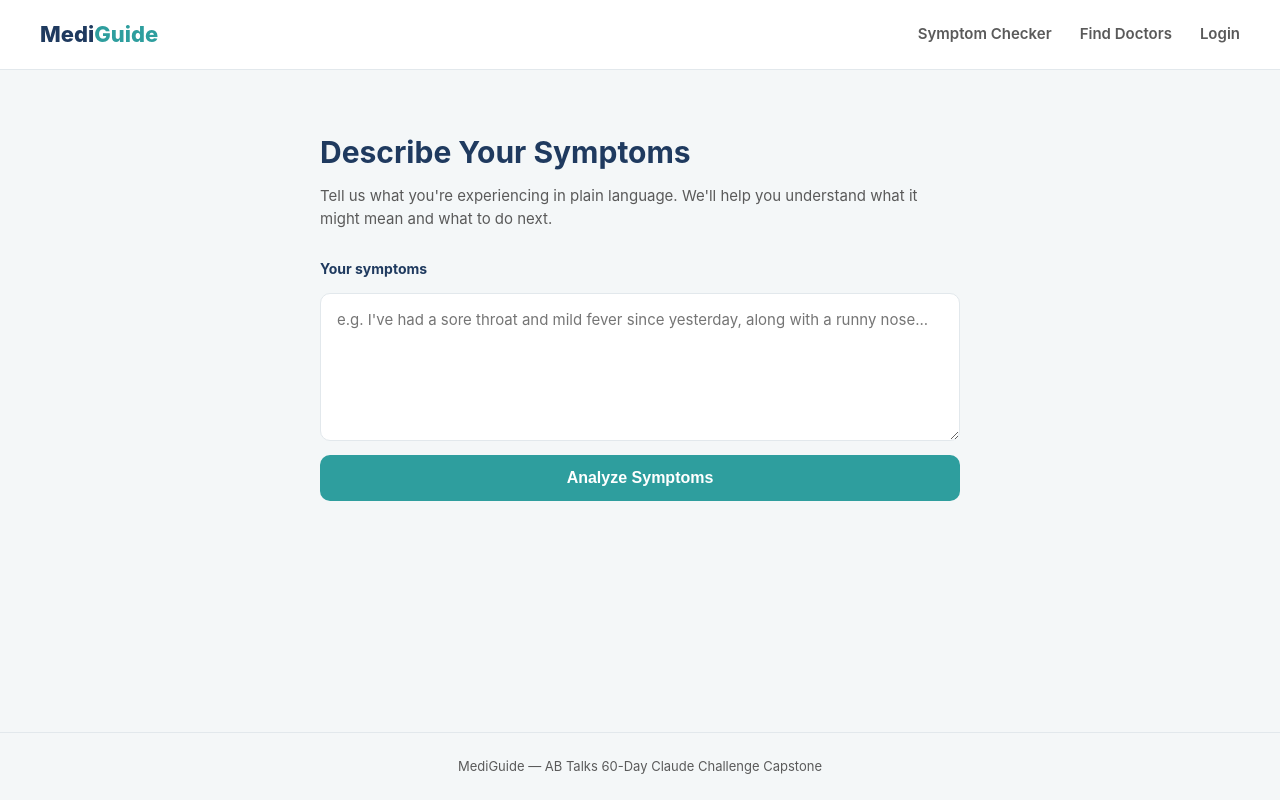
After one commit to tarunur80-hue/MediGuide, a Flask app: page /symptom-checker in a window 1280 px wide. The commit adds this page. Run offline with Flask 3, Linux system fonts and the light colour scheme.

Commit message:
Day 4: AI symptom checker (placeholder mode) - routes, service, UI, docs

```diff
--- a/app.py
+++ b/app.py
@@ -7,60 +7,40 @@
 #   2. Loads secret configuration (API keys, secret key) from the .env file
 #   3. Connects our SQLite database
 #   4. Sets up Flask-Login (so we can log users in/out later)
-#   5. Defines our first route: the homepage ("/")
+#   5. Defines our routes: homepage ("/") and symptom checker ("/symptom-checker")
 #
-# Today (Day 3), the homepage just proves everything is wired together
-# correctly -- this is our "Hello World." Authentication routes (signup/login)
-# are scaffolded today too, but the actual signup/login PAGES come in Day 3's
-# second half / early Day 4 depending on how far we get.
+# DAY 4 UPDATE: Added the AI Symptom Checker feature (GET shows the form,
+# POST analyzes the submitted symptoms and shows results). The AI logic
+# itself lives in services/ai_service.py -- this file just wires the route
+# to that function and handles validation/errors.
 
 import os
-from flask import Flask, render_template
+from flask import Flask, render_template, request, flash, redirect, url_for
 from flask_login import LoginManager
 from dotenv import load_dotenv
 
 from extensions import db
 from models.user import User
+from services.ai_service import analyze_symptoms
 
-# Load variables from the .env file (like ANTHROPIC_API_KEY, SECRET_KEY)
-# into the environment, so os.environ.get(...) can find them.
 load_dotenv()
 
 
 def create_app():
-    """
-    This is called an "app factory" pattern. Instead of creating the Flask
-    app directly at the top of the file, we wrap it in a function. This is
-    a Flask best practice -- it makes testing and configuration easier later,
-    without changing how we run the app today.
-    """
     app = Flask(__name__)
 
-    # SECRET_KEY is used by Flask to securely sign session cookies (so users
-    # stay logged in). It must be a random, secret string -- never hardcoded
-    # in real code, which is why we load it from .env.
     app.config["SECRET_KEY"] = os.environ.get("SECRET_KEY", "dev-only-fallback-key")
+    app.config["SQLALCHEMY_DATABASE_URI"] = "sqlite:///mediguide.db"
+    app.config["SQLALCHEMY_TRACK_MODIFICATIONS"] = False
 
-    # This tells SQLAlchemy where our database file lives. "sqlite:///" means
-    # a local file-based database named mediguide.db in our project folder.
-    app.config["SQLALCHEMY_DATABASE_URI"] = "sqlite:///mediguide.db"
-    app.config["SQLALCHEMY_TRACK_MODIFICATIONS"] = False  # turns off an unneeded feature that just uses extra memory
-
-    # Connect our shared "db" object (from extensions.py) to this specific app.
     db.init_app(app)
 
-    # ----- Flask-Login setup -----
     login_manager = LoginManager()
-    login_manager.login_view = "login"  # if someone tries to access a protected page, send them here (built Day 3/4)
+    login_manager.login_view = "login"
     login_manager.init_app(app)
 
     @login_manager.user_loader
     def load_user(user_id):
-        """
-        Flask-Login calls this automatically on every request to figure out
-        WHO the currently logged-in user is, based on their session cookie.
-        We just look them up in the database by id.
-        """
         return db.session.get(User, int(user_id))
 
     # ----- Routes -----
@@ -68,12 +48,37 @@ def create_app():
     def home():
         return render_template("index.html")
 
+    @app.route("/symptom-checker", methods=["GET", "POST"])
+    def symptom_checker():
+        """
+        GET: show the empty symptom input form.
+        POST: validate the submitted symptoms, run analyze_symptoms(), and
+              render the results page with the structured AI response.
+        """
+        if request.method == "POST":
+            symptoms = request.form.get("symptoms", "").strip()
+
+            if len(symptoms) < 3:
+                flash("Please describe your symptoms in a bit more detail.")
+                return redirect(url_for("symptom_checker"))
+
+            if len(symptoms) > 1000:
+                flash("Please keep your description under 1000 characters.")
+                return redirect(url_for("symptom_checker"))
+
+            try:
+                result = analyze_symptoms(symptoms)
+            except Exception:
+                flash("We couldn't analyze this right now. Please try again in a moment.")
+                return redirect(url_for("symptom_checker"))
+
+            return render_template("results.html", result=result)
+
+        return render_template("symptom_checker.html")
+
     return app
 
 
-# This block only runs when you type "python app.py" directly.
-# When using "flask run" instead, Flask finds create_app() automatically,
-# and this block is skipped -- which is exactly what we want for local dev.
 if __name__ == "__main__":
     app = create_app()
     app.run(debug=True)
--- /dev/null
+++ b/services/__init__.py
@@ -0,0 +1,2 @@
+# This file makes the "services" folder a Python package,
+# so we can do things like: from services.ai_service import analyze_symptoms
--- a/static/css/style.css
+++ b/static/css/style.css
@@ -1,8 +1,9 @@
 /* style.css
    ---------------------------------------------------------
-   This is MediGuide's shared design system. Every page uses
-   these same colors, fonts, and spacing via base.html, so the
-   whole app looks consistent without repeating CSS everywhere.
+   MediGuide's shared design system. Every page uses these
+   same colors, fonts, and spacing via base.html.
+   Day 4 update: added styles for the symptom checker form,
+   results page, disclaimer box, and flash messages.
    ---------------------------------------------------------
 */
 
@@ -14,6 +15,9 @@
   --color-text: #1A1A1A;
   --color-text-muted: #5A5A5A;
   --color-border: #E2E8EC;
+  --color-mild: #2E9E6B;
+  --color-serious: #C9622E;
+  --color-danger-bg: #FFF7ED;
   --radius: 10px;
   --shadow: 0 4px 14px rgba(0, 0, 0, 0.06);
 }
@@ -103,6 +107,194 @@ body {
   color: var(--color-text-muted);
 }
 
+/* ---------- Symptom Checker Form ---------- */
+.checker-section {
+  max-width: 640px;
+  margin: 0 auto;
+}
+
+.checker-section h1 {
+  font-size: 30px;
+  color: var(--color-navy);
+  margin-bottom: 10px;
+}
+
+.checker-intro {
+  color: var(--color-text-muted);
+  margin-bottom: 28px;
+  font-size: 15px;
+}
+
+.checker-form {
+  display: flex;
+  flex-direction: column;
+  gap: 14px;
+}
+
+.checker-form label {
+  font-weight: 700;
+  font-size: 14px;
+  color: var(--color-navy);
+}
+
+.checker-form textarea {
+  width: 100%;
+  padding: 16px;
+  border: 1px solid var(--color-border);
+  border-radius: var(--radius);
+  font-family: inherit;
+  font-size: 15px;
+  resize: vertical;
+  background: #ffffff;
+}
+
+.checker-form textarea:focus {
+  outline: none;
+  border-color: var(--color-teal);
+}
+
+.btn-primary {
+  background-color: var(--color-teal);
+  color: #ffffff;
+  border: none;
+  padding: 14px 24px;
+  border-radius: var(--radius);
+  font-size: 16px;
+  font-weight: 700;
+  cursor: pointer;
+  transition: background-color 0.15s ease;
+}
+
+.btn-primary:hover {
+  background-color: #257f7f;
+}
+
+.btn-primary:disabled {
+  opacity: 0.7;
+  cursor: not-allowed;
+}
+
+.loading-indicator {
+  margin-top: 16px;
+  text-align: center;
+  color: var(--color-teal);
+  font-weight: 600;
+}
+
+/* ---------- Flash messages ---------- */
+.flash-message {
+  background-color: #FFF3E0;
+  border: 1px solid #F0C089;
+  color: #8A5A00;
+  padding: 14px 16px;
+  border-radius: var(--radius);
+  margin-bottom: 20px;
+  font-size: 14px;
+}
+
+/* ---------- Results Page ---------- */
+.results-section {
+  max-width: 680px;
+  margin: 0 auto;
+}
+
+.severity-badge {
+  display: inline-block;
+  padding: 6px 16px;
+  border-radius: 30px;
+  font-size: 12.5px;
+  font-weight: 800;
+  letter-spacing: 0.6px;
+  margin-bottom: 14px;
+  color: #ffffff;
+}
+
+.severity-mild {
+  background-color: var(--color-mild);
+}
+
+.severity-uncertain-serious {
+  background-color: var(--color-serious);
+}
+
+.results-section h1 {
+  font-size: 30px;
+  color: var(--color-navy);
+  margin-bottom: 24px;
+}
+
+.result-card {
+  background-color: #ffffff;
+  border: 1px solid var(--color-border);
+  border-radius: var(--radius);
+  padding: 20px;
+  margin-bottom: 18px;
+  box-shadow: var(--shadow);
+}
+
+.result-card h3 {
+  font-size: 14px;
+  color: var(--color-teal);
+  text-transform: uppercase;
+  letter-spacing: 0.5px;
+  margin-bottom: 8px;
+}
+
+.result-card p {
+  font-size: 15px;
+  color: var(--color-text);
+  line-height: 1.6;
+}
+
+.suggestion-card {
+  border-left: 4px solid var(--color-mild);
+}
+
+.specialist-card {
+  border-left: 4px solid var(--color-serious);
+}
+
+.btn-secondary {
+  display: inline-block;
+  margin-top: 12px;
+  background-color: var(--color-navy);
+  color: #ffffff;
+  text-decoration: none;
+  padding: 10px 18px;
+  border-radius: var(--radius);
+  font-size: 14px;
+  font-weight: 700;
+}
+
+.btn-disabled {
+  opacity: 0.55;
+  cursor: not-allowed;
+  pointer-events: none;
+}
+
+.disclaimer-box {
+  background-color: var(--color-danger-bg);
+  border: 1px solid #F0C089;
+  border-radius: var(--radius);
+  padding: 16px;
+  font-size: 13.5px;
+  color: #8A5A00;
+  margin: 20px 0;
+}
+
+.btn-link {
+  display: inline-block;
+  margin-top: 10px;
+  color: var(--color-teal);
+  text-decoration: none;
+  font-weight: 600;
+  font-size: 14px;
+}
+
+.btn-link:hover {
+  text-decoration: underline;
+}
+
 /* ---------- Footer ---------- */
 .footer {
   text-align: center;
@@ -126,4 +318,8 @@ body {
   .hero h1 {
     font-size: 28px;
   }
+  .checker-section h1,
+  .results-section h1 {
+    font-size: 24px;
+  }
 }
--- a/templates/base.html
+++ b/templates/base.html
@@ -10,10 +10,9 @@
     <header class="navbar">
         <a href="{{ url_for('home') }}" class="navbar-brand">Medi<span>Guide</span></a>
         <nav class="navbar-links">
-            <!-- These links are placeholders today (Day 3). The pages they
-                 point to (symptom checker, doctors, login) are built on
-                 Days 4-5. We're only wiring up the homepage link for now. -->
-            <a href="#">Symptom Checker</a>
+            <a href="{{ url_for('symptom_checker') }}">Symptom Checker</a>
+            <!-- These two remain placeholders today (Day 4). They're built
+                 Day 5 (doctors directory) and Day 3/4-later (login). -->
             <a href="#">Find Doctors</a>
             <a href="#">Login</a>
         </nav>
--- /dev/null
+++ b/templates/symptom_checker.html
@@ -0,0 +1,48 @@
+{% extends "base.html" %}
+
+{% block title %}Symptom Checker - MediGuide{% endblock %}
+
+{% block content %}
+<section class="checker-section">
+    <h1>Describe Your Symptoms</h1>
+    <p class="checker-intro">
+        Tell us what you're experiencing in plain language. We'll help you understand
+        what it might mean and what to do next.
+    </p>
+
+    {% with messages = get_flashed_messages() %}
+        {% if messages %}
+            <div class="flash-message">
+                {% for message in messages %}
+                    <p>{{ message }}</p>
+                {% endfor %}
+            </div>
+        {% endif %}
+    {% endwith %}
+
+    <form method="POST" action="{{ url_for('symptom_checker') }}" class="checker-form" id="checkerForm">
+        <label for="symptoms">Your symptoms</label>
+        <textarea
+            id="symptoms"
+            name="symptoms"
+            rows="6"
+            maxlength="1000"
+            placeholder="e.g. I've had a sore throat and mild fever since yesterday, along with a runny nose..."
+            required>{{ request.form.get('symptoms', '') }}</textarea>
+
+        <button type="submit" class="btn-primary" id="submitBtn">Analyze Symptoms</button>
+    </form>
+
+    <div class="loading-indicator" id="loadingIndicator" style="display:none;">
+        <p>Analyzing your symptoms...</p>
+    </div>
+</section>
+
+<script>
+    document.getElementById('checkerForm').addEventListener('submit', function() {
+        document.getElementById('submitBtn').disabled = true;
+        document.getElementById('submitBtn').textContent = 'Analyzing...';
+        document.getElementById('loadingIndicator').style.display = 'block';
+    });
+</script>
+{% endblock %}
```
Also changed, not shown: docs/DAY4-SUMMARY.md (added, +102 -0 lines), services/ai_service.py (added, +171 -0 lines), templates/results.html (added, +43 -0 lines).
